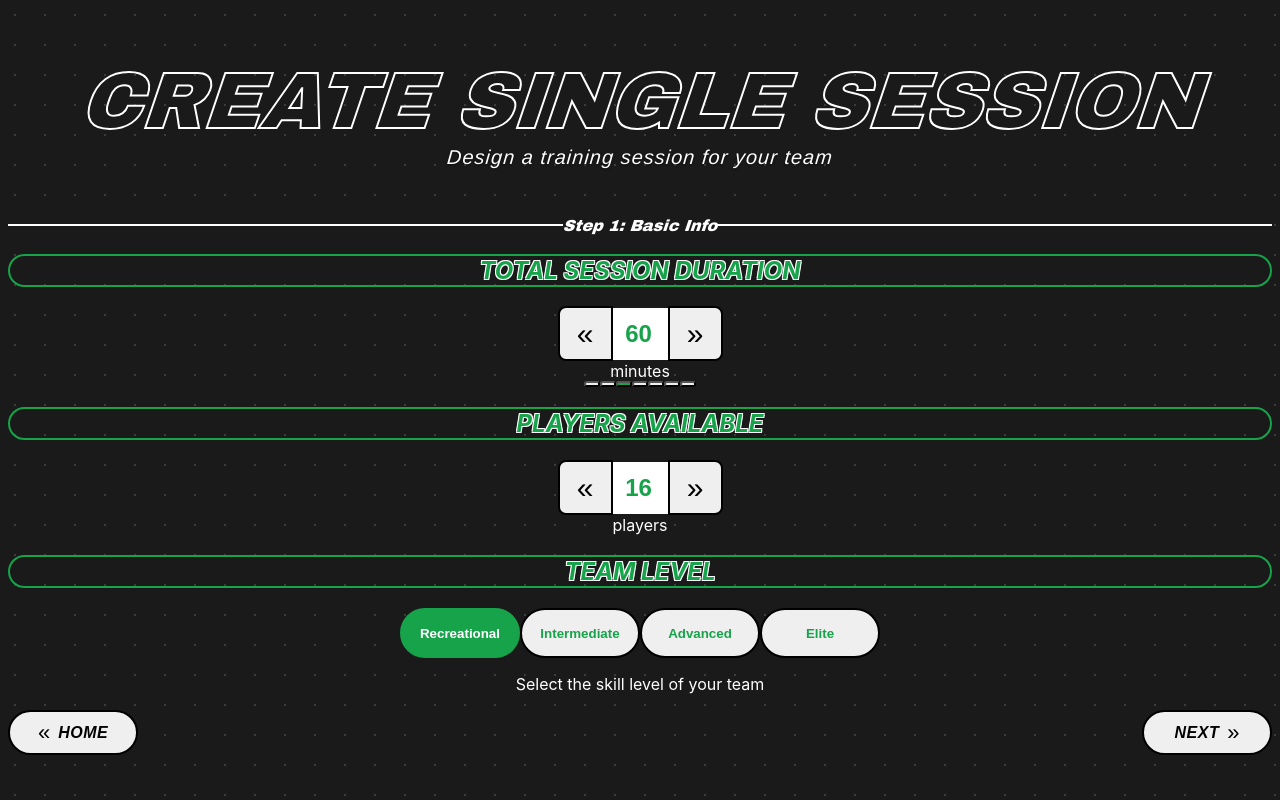
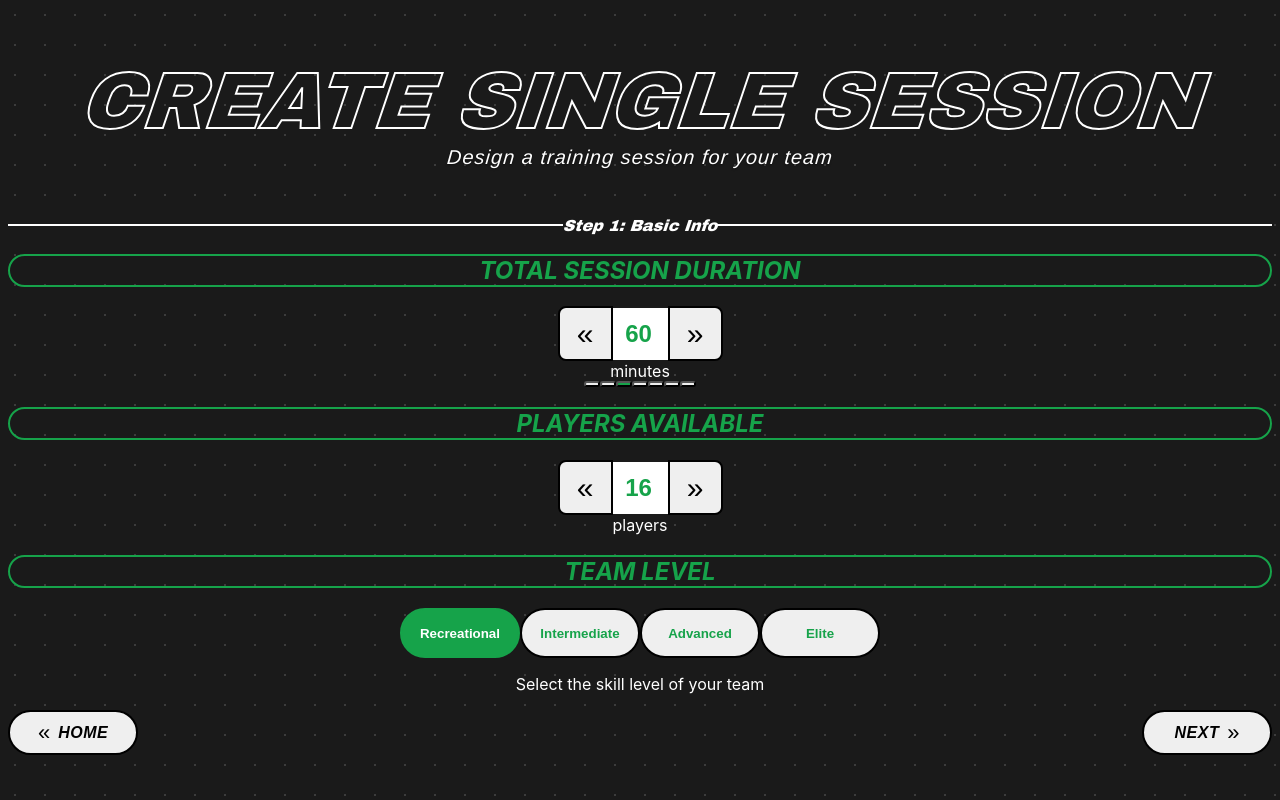
Before and after one commit to kellen-reid-sg/brapp, a Next.js app: page /sessions/create in a window 1280 px wide. Built offline with nearby package versions, Linux system fonts and the light colour scheme.

Commit message:
Test Update with new Git User name.

```diff
--- a/app/CreateSession/CreateSessionPage.jsx
+++ b/app/CreateSession/CreateSessionPage.jsx
@@ -71,7 +71,7 @@ const CreateSessionPage = () => {
       <div className="p-8">
         {/* Session Duration Selector */}
         <div className="mb-12">
-          <h2 className="text-2xl font-bold italic mb-6 text-center border-2 border-white py-2 rounded-full" style={{color: '#16a34a', textShadow: '-1px -1px 0 #fff, 1px -1px 0 #fff, -1px 1px 0 #fff, 1px 1px 0 #fff'}}>TOTAL SESSION DURATION</h2>
+          <h2 className="text-2xl font-bold italic mb-6 text-center border-2 border-white py-2 rounded-full" style={{color: '#16a34a'}}>TOTAL SESSION DURATION</h2>
           <div className="relative">
             <div className="flex flex-col items-center justify-center py-6">
               {/* Duration input with pagination style - EXTRA LARGE VERSION */}
@@ -145,7 +145,7 @@ const CreateSessionPage = () => {
 
         {/* Players Available Input */}
         <div className="mb-12">
-          <h2 className="text-2xl font-bold italic mb-6 text-center border-2 border-white py-2 rounded-full" style={{color: '#16a34a', textShadow: '-1px -1px 0 #fff, 1px -1px 0 #fff, -1px 1px 0 #fff, 1px 1px 0 #fff'}}>PLAYERS AVAILABLE</h2>
+          <h2 className="text-2xl font-bold italic mb-6 text-center border-2 border-white py-2 rounded-full" style={{color: '#16a34a'}}>PLAYERS AVAILABLE</h2>
           <div className="relative">
             <div className="flex flex-col items-center justify-center py-6">
               {/* Player count input with pagination style */}
@@ -206,7 +206,7 @@ const CreateSessionPage = () => {
 
         {/* Team Level Selector */}
         <div className="mb-12">
-          <h2 className="text-2xl font-bold italic mb-6 text-center border-2 border-white py-2 rounded-full" style={{color: '#16a34a', textShadow: '-1px -1px 0 #fff, 1px -1px 0 #fff, -1px 1px 0 #fff, 1px 1px 0 #fff'}}>TEAM LEVEL</h2>
+          <h2 className="text-2xl font-bold italic mb-6 text-center border-2 border-white py-2 rounded-full" style={{color: '#16a34a'}}>TEAM LEVEL</h2>
           <div className="flex flex-col items-center">
             <div className="flex flex-row items-center justify-center gap-4 w-full max-w-xl">
               {['Recreational', 'Intermediate', 'Advanced', 'Elite'].map((level) => (
```
